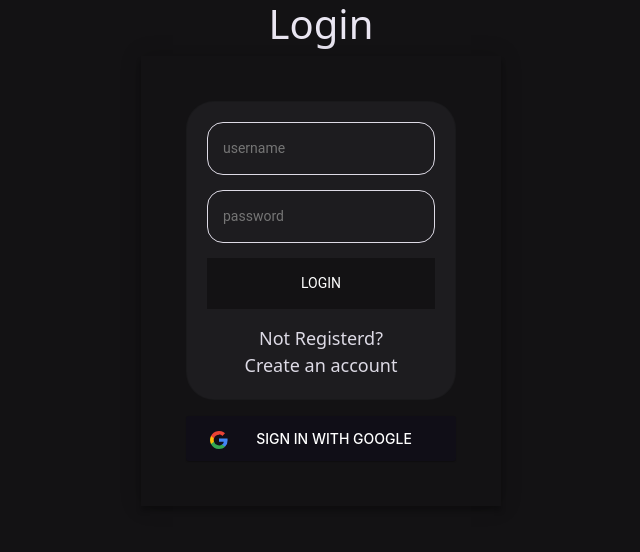
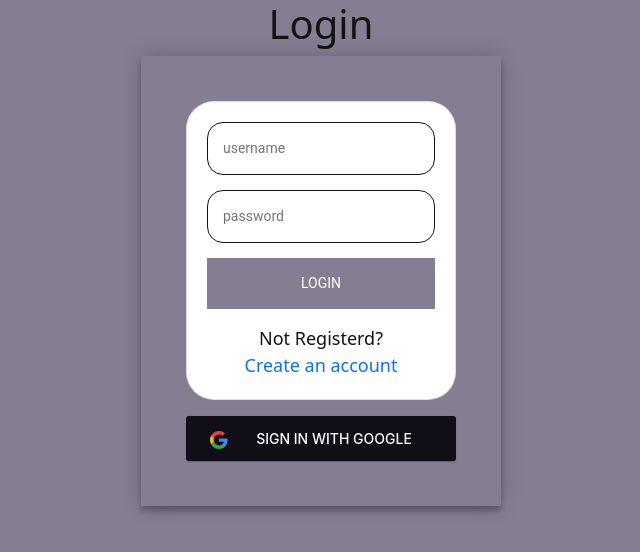
Before and after one commit to vishnu2646/proconnecttask, a React (Create React App) app in the folder client/: page /login in a window 1280 px wide. Shown: the top 552 px of the page, without its empty margins (319-959 px from the left). Built offline with nearby package versions, Linux system fonts and the light colour scheme.

Commit message:
updated colors

```diff
--- a/client/src/Components/airPollution/airPollution.css
+++ b/client/src/Components/airPollution/airPollution.css
@@ -1,5 +1,6 @@
 .quality-card {
-    background-color: var(--background);
+    /* background-color: var(--background); */
+    background-color: var(--white);
     padding: 16px;
     border-radius: var(--radius-16);
 }
--- a/client/src/Components/airQualites/qualites.css
+++ b/client/src/Components/airQualites/qualites.css
@@ -4,7 +4,9 @@
 }
 
 .qualualites .card {
-    background-color: var(--background);
+    /* background-color: var(--background); */
+    background-color: var(--white);
+    border: 1px solid var(--background);
     width: 200px;
 }
 
--- a/client/src/Components/sidebar/Sidebar.jsx
+++ b/client/src/Components/sidebar/Sidebar.jsx
@@ -53,6 +53,9 @@ const Sidebar = ({ open, setOpen }) => {
                 {
                     isCurrentUserValid && currentUser?.user?.role === 'normal' && (
                         <>
+                            <li onClick={handleClose}>
+                                &times;
+                            </li>
                             <li>
                                 <NavLink to="/">
                                     Reset Password
--- a/client/src/Components/sidebar/sidebar.css
+++ b/client/src/Components/sidebar/sidebar.css
@@ -26,6 +26,10 @@
     padding-top: 10px;
     padding-bottom: 10px;
     font-size: 18px;
+}
+
+.sidenav li a, .sidenav li {
+    color: var(--white);
 }
 
 .username {
--- a/client/src/Pages/Login/login.css
+++ b/client/src/Pages/Login/login.css
@@ -43,7 +43,7 @@
 .form {
     position: relative;
     z-index: 1;
-    background: var(--background);
+    /* background: var(--background); */
     max-width: 360px;
     margin: 0 auto 100px;
     padding: 45px;
@@ -54,9 +54,11 @@
 .form input {
     font-family: "Roboto", sans-serif;
     outline: 0;
-    background: var(--surface);
+    /* background: var(--surface); */
     width: 100%;
-    border: 1px solid var(--on-surface);
+    /* border: 1px solid var(--on-surface); */
+    border: 1px solid var(--background);
+    color: var(--background);
     margin: 0 0 15px;
     padding: 15px;
     box-sizing: border-box;
@@ -68,7 +70,8 @@
     font-family: "Roboto", sans-serif;
     text-transform: uppercase;
     outline: 0;
-    background: var(--background);
+    /* background: var(--background); */
+    background: #857e92;
     width: 100%;
     border: 0;
     padding: 15px;
--- a/client/src/index.css
+++ b/client/src/index.css
@@ -46,8 +46,10 @@ html {
 }
 
 body {
-    background: var(--background);
-    color: var(--on-background);
+    /* background: var(--background); */
+    background: #857e92;
+    /* color: var(--on-background); */
+    color: var(--background);
     font-size: var(--body-3);
     overflow: hidden;
     margin: 0;
@@ -76,12 +78,16 @@ a, img, span, input, button {
     display: block;
 }
 
+h1, h3, h2, p, li {
+    color: var(--background);
+}
+
 img {
     height: auto;
 }
 
 a {
-    color: inherit;
+    /* color: inherit; */
     text-decoration: none;
 }
 
@@ -208,7 +214,8 @@ sub, sup {
 }
 
 .card {
-    background-color: var(--surface);
+    /* background-color: var(--surface); */
+    background-color: var(--white);
     color: var(--on-surface);
 }
 
@@ -223,7 +230,7 @@ sub, sup {
 }
 
 .heading {
-    color: var(--white);
+    /* color: var(--white); */
     font-size: 5.6rem;
     line-height: 1.1;
 }
```
